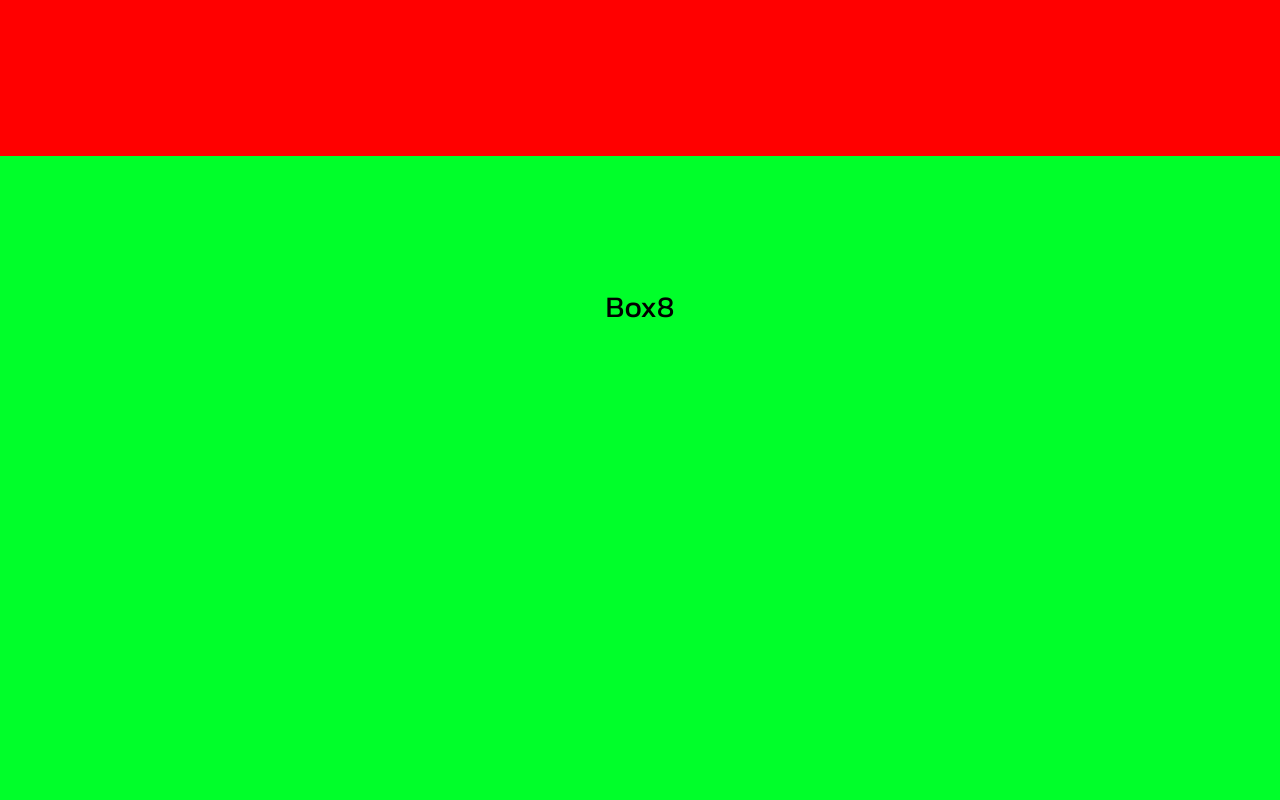
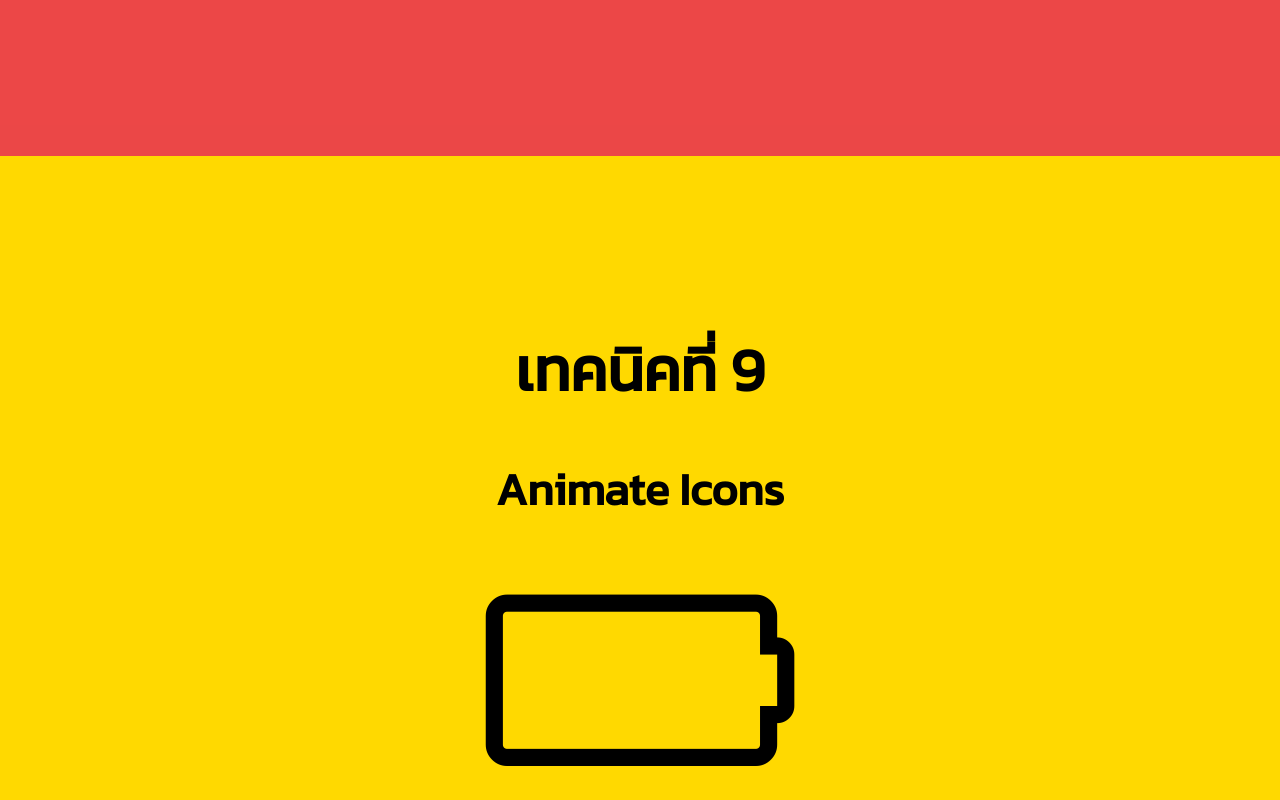
Before and after one commit to angpao1/javascript, a plain HTML site: page index.html in a window 1280 px wide. Shown: the part 7242-8042 px from the top of the page. Drawn offline with Linux system fonts and the light colour scheme; a web font is replaced by a local one.

Commit message:
finish all

```diff
--- a/index.html
+++ b/index.html
@@ -17,7 +17,6 @@
 
     <script src="./js/datedropper.min.js"></script>
     <link rel="stylesheet" href="./style/datedropper.min.css">
-
 
     <title>Javascript</title>
 </head>
@@ -112,7 +111,7 @@
     <div id="box8">
         <h1 id="hsize">เทคนิคที่ 8</h1>
         <h2 id="hhsize">เปลี่ยนขนาดตัวอักษร</h2>
-        <p id="psize">คลิกปุ่มเพื่อปรับขนาด</p>
+        <p id="psize">คลิกปุ่มเพื่อเปลี่ยนขนาด</p>
         <button onclick="clickAll()">Click</button>
 
         <script>
@@ -132,10 +131,65 @@
             }
         </script>
     </div>
-    <div id="box9">Box8</div>
-    <div id="box10">Box8</div>
+    <div id="box9">
+        <h1>เทคนิคที่ 9</h1>
+        <h2>Animate Icons</h2>
+        <style>
+            #div1 {
+                font-size: 240px;
+            }
+        </style>
+        <link rel="stylesheet" href="https://cdnjs.cloudflare.com/ajax/libs/font-awesome/4.7.0/css/font-awesome.min.css">
 
+        <body>
 
-</body>
+            <div id="div1" class="fa"></div>
+
+            <script>
+                function chargebattery() {
+                    var a;
+                    a = document.getElementById("div1");
+                    a.innerHTML = "&#xf244;";
+                    setTimeout(function () {
+                        a.innerHTML = "&#xf243;";
+                    }, 1000);
+                    setTimeout(function () {
+                        a.innerHTML = "&#xf242;";
+                    }, 2000);
+                    setTimeout(function () {
+                        a.innerHTML = "&#xf241;";
+                    }, 3000);
+                    setTimeout(function () {
+                        a.innerHTML = "&#xf240;";
+                    }, 4000);
+                }
+                chargebattery();
+                setInterval(chargebattery, 5000);
+            </script>
+    </div>
+    <div id="box10">
+        <h1>เทคนิคที่ 10</h1>
+        <h2>ตัวอักษรวิ่ง</h2>
+        <button onclick="typeWriter()">คลิกเพื่อแสดง</button>
+
+        <p id="demo"></p>
+
+        <script>
+            var i = 0;
+            var txt = `JavaScript was invented by Brendan Eich in 1995, and became an ECMA standard in 1997.
+    ECMA-262 is the official name of the standard. ECMAScript is the official name of the language.`;
+            var speed = 50;
+
+            function typeWriter() {
+                if (i < txt.length) {
+                    document.getElementById("demo").innerHTML += txt.charAt(i);
+                    i++;
+                    setTimeout(typeWriter, speed);
+                }
+            }
+        </script>
+    </div>
+
+    </body>
 
 </html>
--- a/style/main.css
+++ b/style/main.css
@@ -32,16 +32,17 @@ body {
     /* background-color: rgb(12, 253, 92); */
 }
 #box7 {
-    background-color: rgb(19, 72, 245);
+    background-color: rgb(181, 19, 245);
 }
 #box8 {
-    background-color: rgb(255, 0, 0);
+    background-color: rgba(231, 25, 25, 0.801);
 }
 #box9 {
-    background-color: rgb(0, 255, 42);
+    background-color: rgb(255, 217, 0);
 }
 #box10 {
-    background-color: rgb(255, 0, 200);
+    background-color: rgb(0, 0, 0);
+    color: white;
 }
 
 #menu {
```
